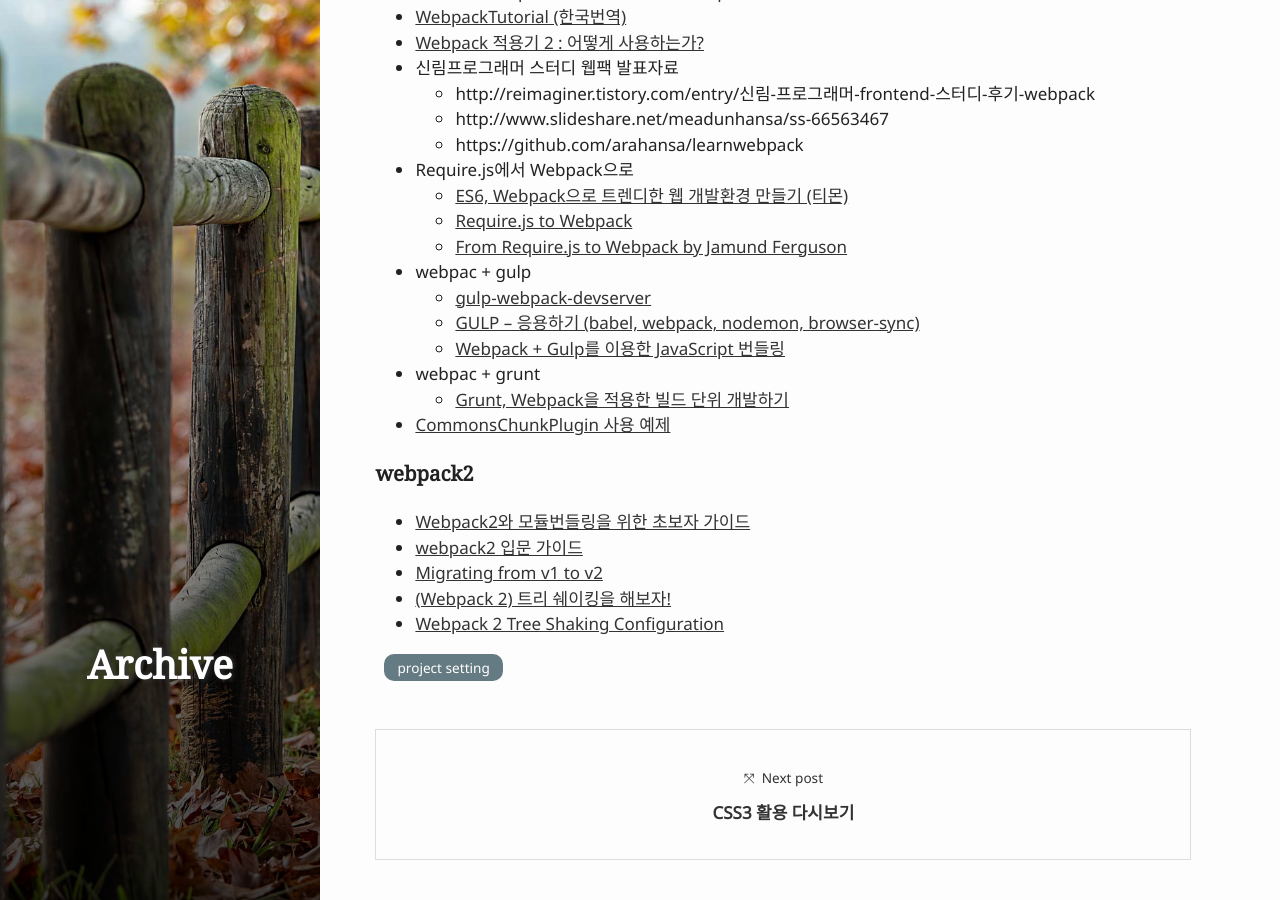
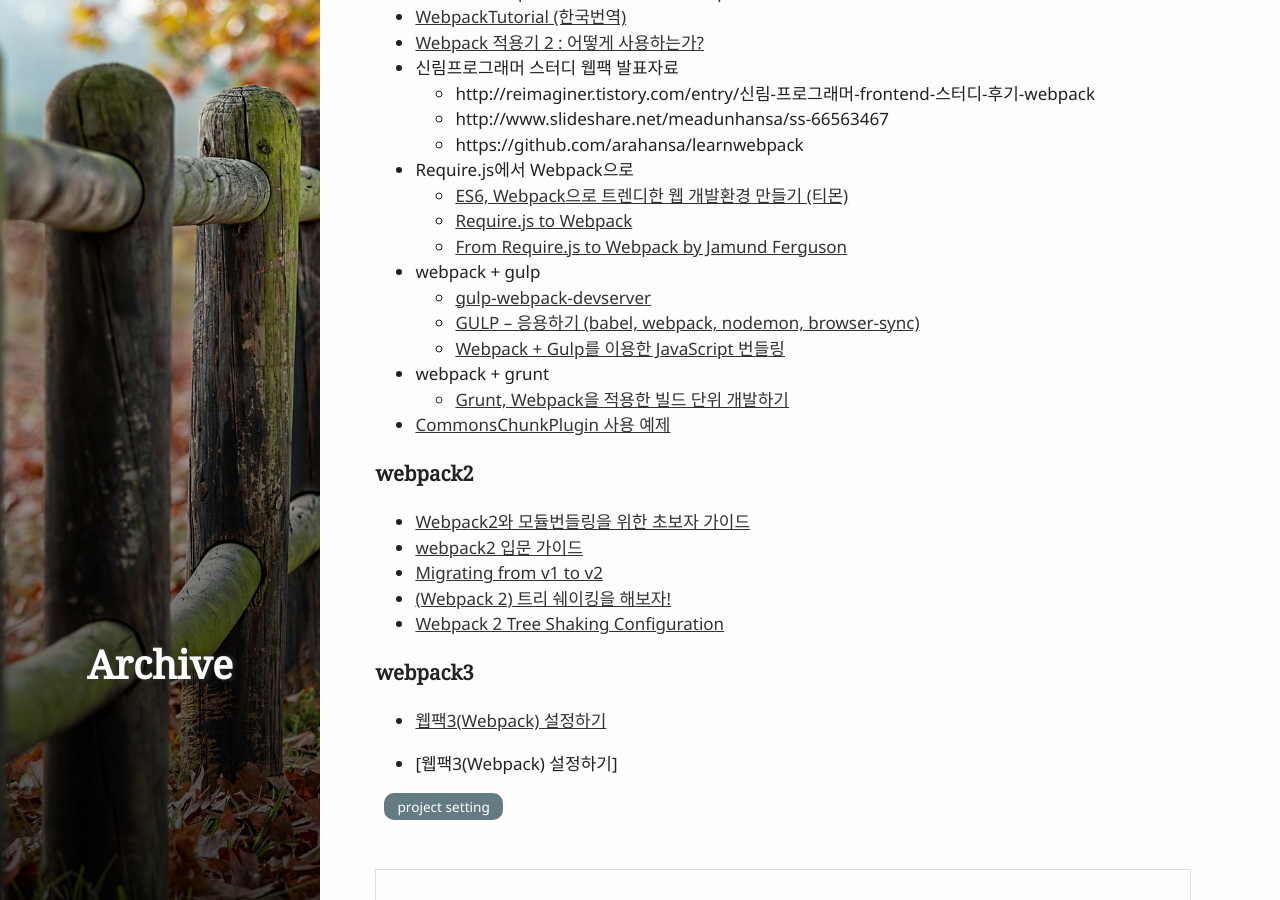
Before and after one commit to pigjh1/pigjh1.github.com, a Jekyll site: the page built from _posts/2017-12-20-webpack.md, in a window 1280 px wide and 900 px high, scrolled down 491 px. Built offline with Jekyll 4.4.1, drawn with Linux system fonts in a browser that asks for light colours.

Commit message:
Update posts

```diff
--- a/_posts/2017-12-20-webpack.md
+++ b/_posts/2017-12-20-webpack.md
@@ -26,11 +26,11 @@
     - [ES6, Webpack으로 트렌디한 웹 개발환경 만들기 (티몬)](http://tmondev.blog.me/220778720651)
     - [Require.js to Webpack](https://gist.github.com/xjamundx/b1c800e9282e16a6a18e)
     - [From Require.js to Webpack by Jamund Ferguson](https://speakerdeck.com/xjamundx/from-require-dot-js-to-webpack)
-- webpac + gulp
+- webpack + gulp
     - [gulp-webpack-devserver](https://github.com/nishantnisonko/gulp-webpack-devserver)
     - [GULP – 응용하기 (babel, webpack, nodemon, browser-sync)](https://velopert.com/1456)
     - [Webpack + Gulp를 이용한 JavaScript 번들링](https://incleaf.com/using-webpack-with-gulp)
-- webpac + grunt
+- webpack + grunt
     - [Grunt, Webpack을 적용한 빌드 단위 개발하기](http://jsonobject.tistory.com/266)
 - [CommonsChunkPlugin 사용 예제](http://i5on9i.blogspot.kr/2016/07/nodejs-commonschunkplugin.html)
 
@@ -40,3 +40,8 @@
 - [Migrating from v1 to v2](https://webpack.js.org/guides/migrating/)
 - [(Webpack 2) 트리 쉐이킹을 해보자!](https://perfectacle.github.io/2017/03/12/webpack2-tree-shaking/)
 - [Webpack 2 Tree Shaking Configuration](https://medium.com/modus-create-front-end-development/webpack-2-tree-shaking-configuration-9f1de90f3233)
+
+### webpack3
+- [웹팩3(Webpack) 설정하기](https://www.zerocho.com/category/Webpack/post/58aa916d745ca90018e5301d)
+
+- [웹팩3(Webpack) 설정하기]
```
Also changed, not shown: _posts/2017-05-10-underscore-lodash.md (+1 -1 lines), _posts/2018-02-23-sketch-invision.md (+3 -1 lines), bookmarks.md (+1 -0 lines).
